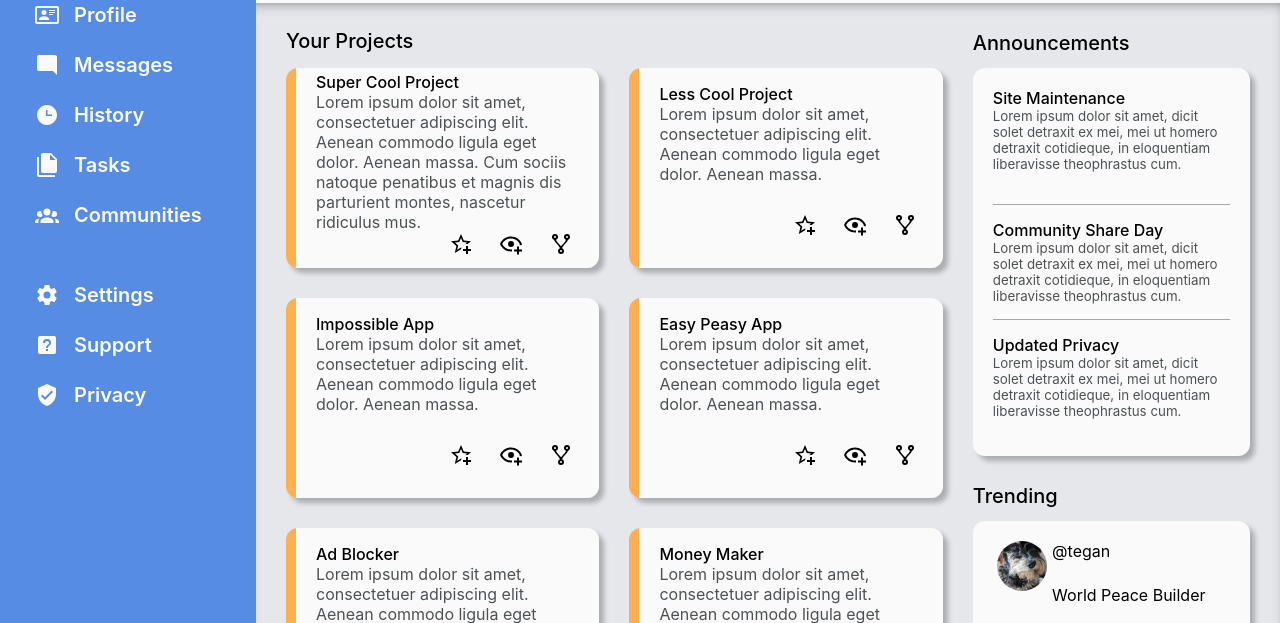
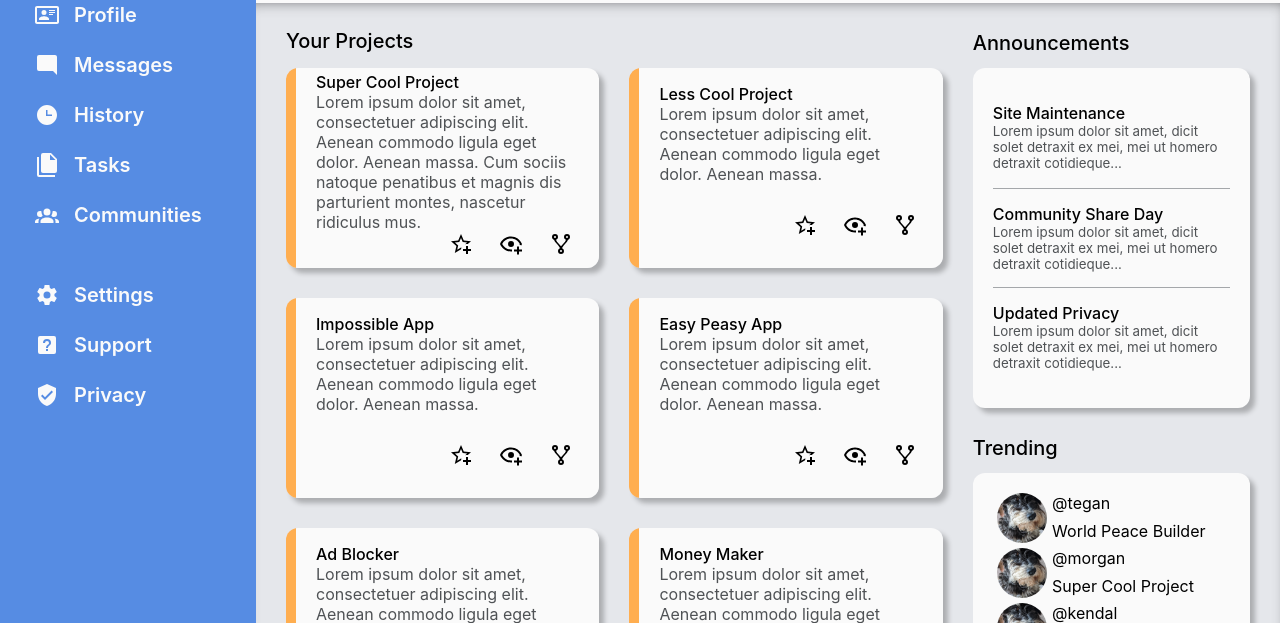
Before and after one commit to morciu/admin-dashboard, a plain HTML site: page index.html in a window 1280 px wide. Shown: the part 177-800 px from the top of the page. Drawn offline with Linux system fonts and the light colour scheme.

Commit message:
fixed stuff

```diff
--- a/index.html
+++ b/index.html
@@ -295,15 +295,15 @@
                         <div class="ann-card">
                             <div class="ann-1st">
                                 <div class="ann-card-title">Site Maintenance</div>
-                                <div class="ann-card-text">Lorem ipsum dolor sit amet, dicit solet detraxit ex mei, mei ut homero detraxit cotidieque, in eloquentiam liberavisse theophrastus cum.</div>
+                                <div class="ann-card-text">Lorem ipsum dolor sit amet, dicit solet detraxit ex mei, mei ut homero detraxit cotidieque...</div>
                             </div>
                             <div class="ann-2nd">
                                 <div class="ann-card-title">Community Share Day</div>
-                                <div class="ann-card-text">Lorem ipsum dolor sit amet, dicit solet detraxit ex mei, mei ut homero detraxit cotidieque, in eloquentiam liberavisse theophrastus cum.</div>
+                                <div class="ann-card-text">Lorem ipsum dolor sit amet, dicit solet detraxit ex mei, mei ut homero detraxit cotidieque...</div>
                             </div>
                             <div class="ann-3rd">
                                 <div class="ann-card-title">Updated Privacy</div>
-                                <div class="ann-card-text">Lorem ipsum dolor sit amet, dicit solet detraxit ex mei, mei ut homero detraxit cotidieque, in eloquentiam liberavisse theophrastus cum.</div>
+                                <div class="ann-card-text">Lorem ipsum dolor sit amet, dicit solet detraxit ex mei, mei ut homero detraxit cotidieque...</div>
                             </div>
                         </div>
                     </div>
--- a/style.css
+++ b/style.css
@@ -185,10 +185,9 @@ li {
     grid-template-rows: 50px 1fr;
 }
 
-.content
-.side-content {
+.content {
     display: grid;
-    grid-template-rows: 1fr 1fr;
+    grid-template-rows: 1fr;
 }
 
 .side-content {
@@ -207,7 +206,7 @@ li {
 .cards {
     display: grid;
     grid-template-columns: repeat(auto-fill, minmax(300px, 1fr));
-    grid-template-rows: repeat(auto-fill, minmax(150px, 200px));
+    grid-template-rows: repeat(3, 200px);
     gap: 30px;
     padding: 15px 30px;
 }
@@ -396,15 +395,16 @@ svg {
     text-overflow: ellipsis;
 }
 
+.ann-2nd {
+    border-top: 1px solid #a4a7aa;
+    border-bottom: 1px solid #a4a7aa;
+}
+
+.ann-1st,
 .ann-2nd,
 .ann-3rd {
     padding-top: 15px;
     padding-bottom: 15px;
-}
-
-.ann-2nd {
-    border-top: 1px solid #a4a7aa;
-    border-bottom: 1px solid #a4a7aa;
 }
 
 .trending-list {
```
